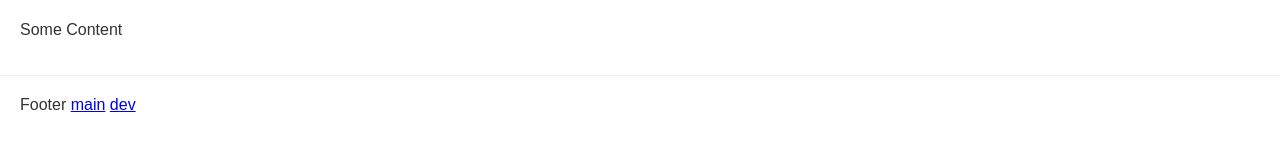
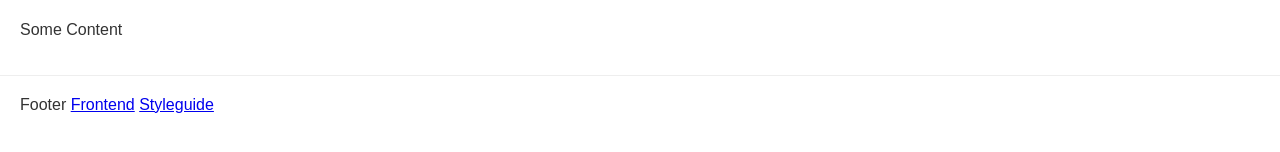
Before and after one commit to NilsDannemann/j_hfc_relay, a Jekyll site: the page built from index.html, in a window 1280 px wide. Shown: the part 279-431 px from the top of the page. Built offline with Jekyll 4.4.1, drawn with Linux system fonts in a browser that asks for light colours.

Commit message:
[fix] fixed footer links

```diff
--- a/_includes/footer.html
+++ b/_includes/footer.html
@@ -1,5 +1,5 @@
 <div class="footer">
 	Footer
-	<a href="/">main</a>
-	<a href="/styleguide/">dev</a>
+	<a href="{{ site.baseurl }}/">Frontend</a>
+	<a href="{{ site.baseurl }}/styleguide">Styleguide</a>
 </div>
```
Also changed, not shown: index.html (line endings or trailing spaces).
